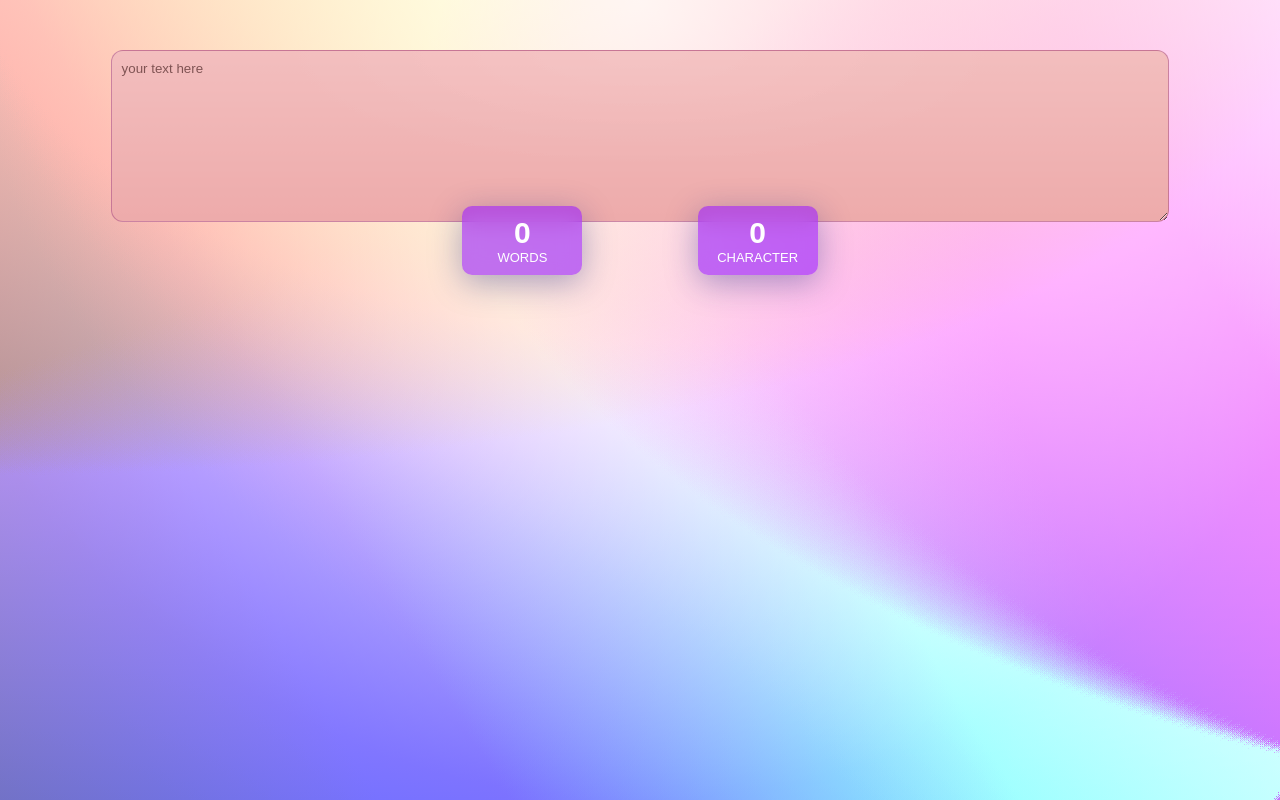
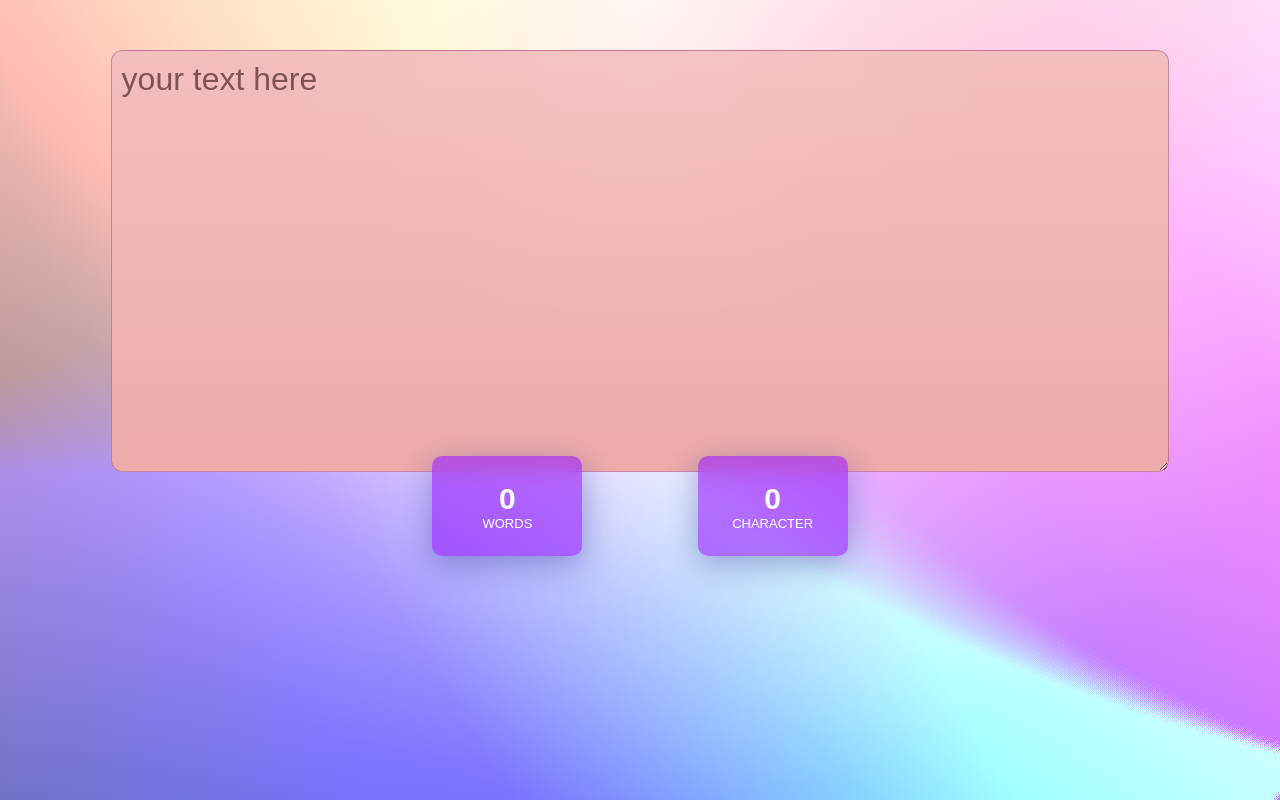
Before and after one commit to UncreativeYash/Word-Count-App, a plain HTML site: page index.html in a window 1280 px wide. Drawn offline with Linux system fonts and the light colour scheme.

Commit message:
size increase in css file

```diff
--- a/style.css
+++ b/style.css
@@ -48,8 +48,11 @@ body {
 }
 
 .box {
-    text-align: center;
-    width: 120px;
+    display: flex;
+    justify-content: center;
+    flex-direction: column;
+    width: 150px;
+    height: 80px;
     background: #8e0cff8d;
     box-shadow: 0 8px 32px 0 rgba(31, 38, 135, 0.37);
     backdrop-filter: blur(10.5px);
@@ -62,7 +65,8 @@ body {
 
 textarea {
     width: 90%;
-    height: 150px;
+    font-size: xx-large;
+    height: 50vh;
     border-radius: 12px;
     padding: 10px;
     border: 1px solid rgba(112, 0, 101, 0.311);
```
